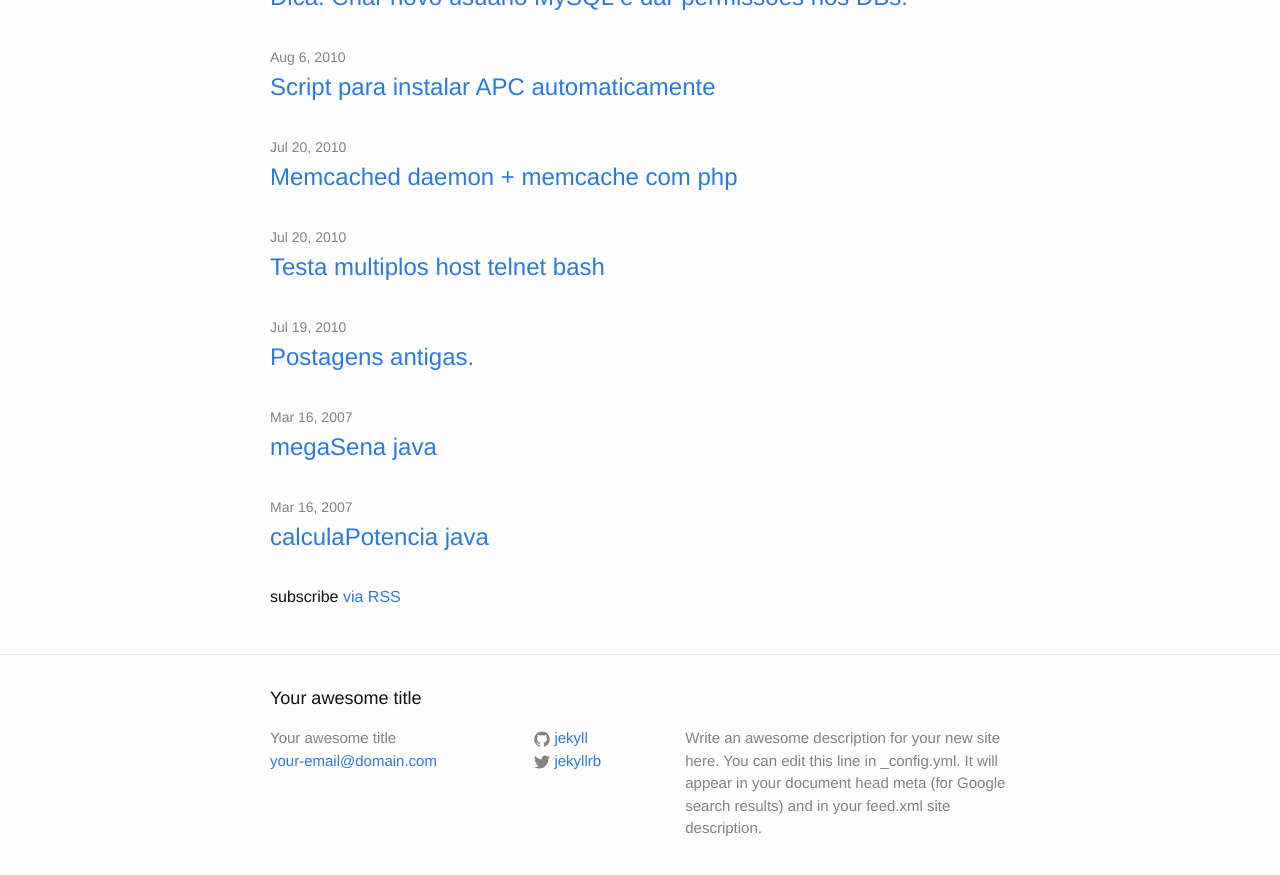
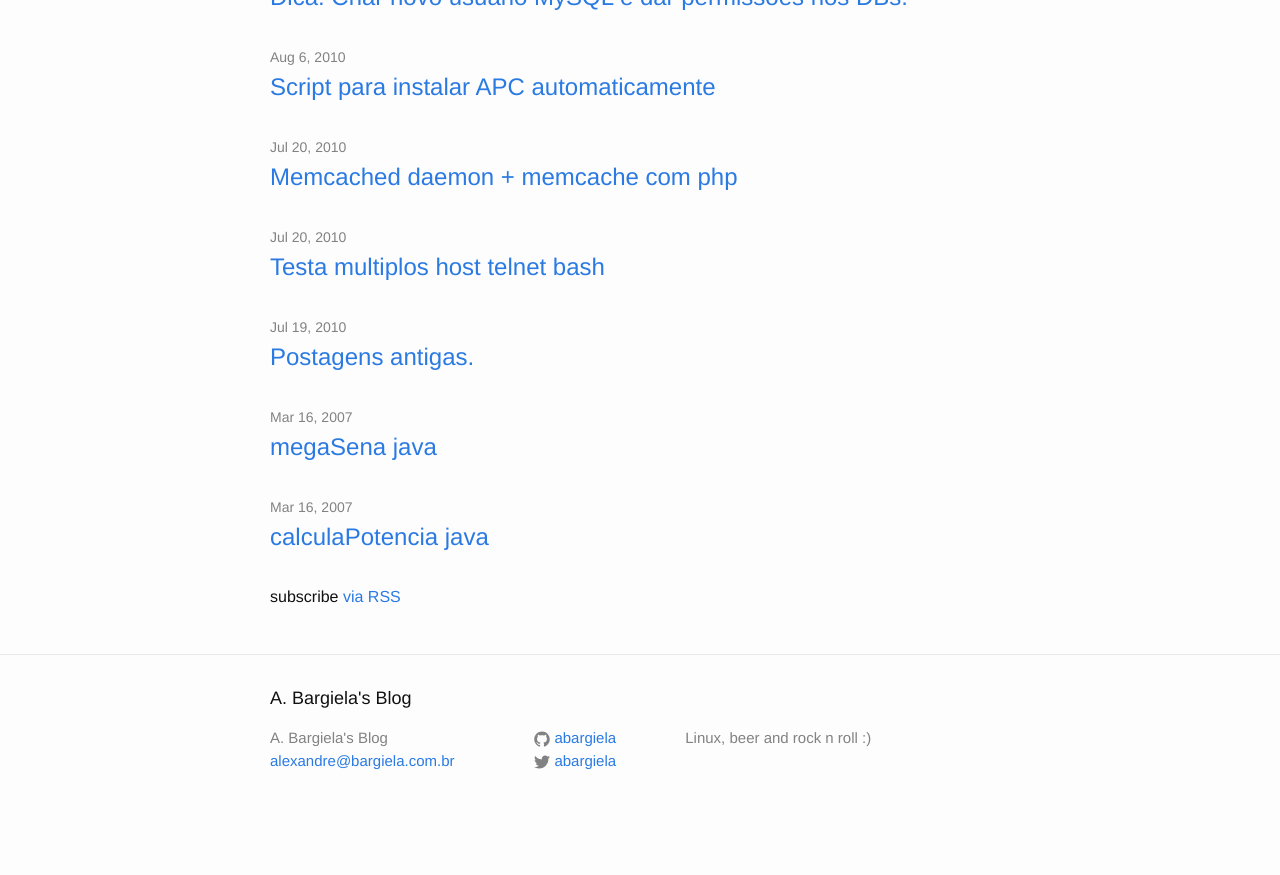
Before and after one commit to abargiela/abargiela.github.io, a Jekyll site: the page built from index.html, in a window 1280 px wide and 900 px high, scrolled down 2882 px. Shown: the top 875 px of the window. Built offline with Jekyll 4.4.1, drawn with Linux system fonts in a browser that asks for light colours; after the commit the page ends 3714 px from its top, so only the background shows below that; some of the changed text lies outside the part shown.

Commit message:
Add info to config

```diff
--- a/_config.yml
+++ b/_config.yml
@@ -6,16 +6,14 @@
 # 'jekyll serve'. If you change this file, please restart the server process.
 
 # Site settings
-title: Your awesome title
-email: your-email@domain.com
+title: A. Bargiela's Blog
+email: alexandre@bargiela.com.br
 description: > # this means to ignore newlines until "baseurl:"
-  Write an awesome description for your new site here. You can edit this
-  line in _config.yml. It will appear in your document head meta (for
-  Google search results) and in your feed.xml site description.
+  Linux, beer and rock n roll :)
 baseurl: "" # the subpath of your site, e.g. /blog
 url: "http://yourdomain.com" # the base hostname & protocol for your site
-twitter_username: jekyllrb
-github_username:  jekyll
+twitter_username: abargiela
+github_username:  abargiela
 
 # Build settings
 markdown: kramdown
```
